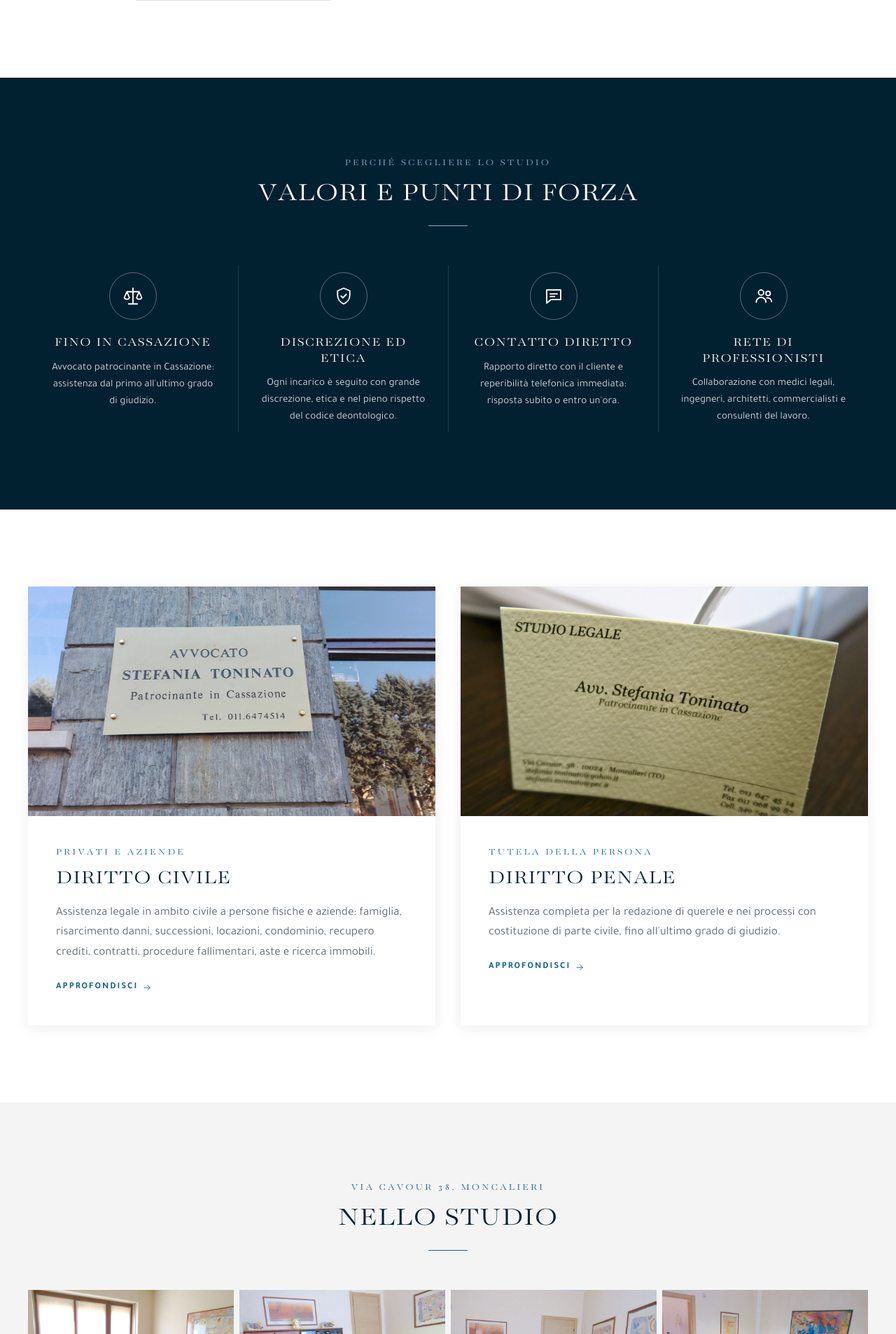
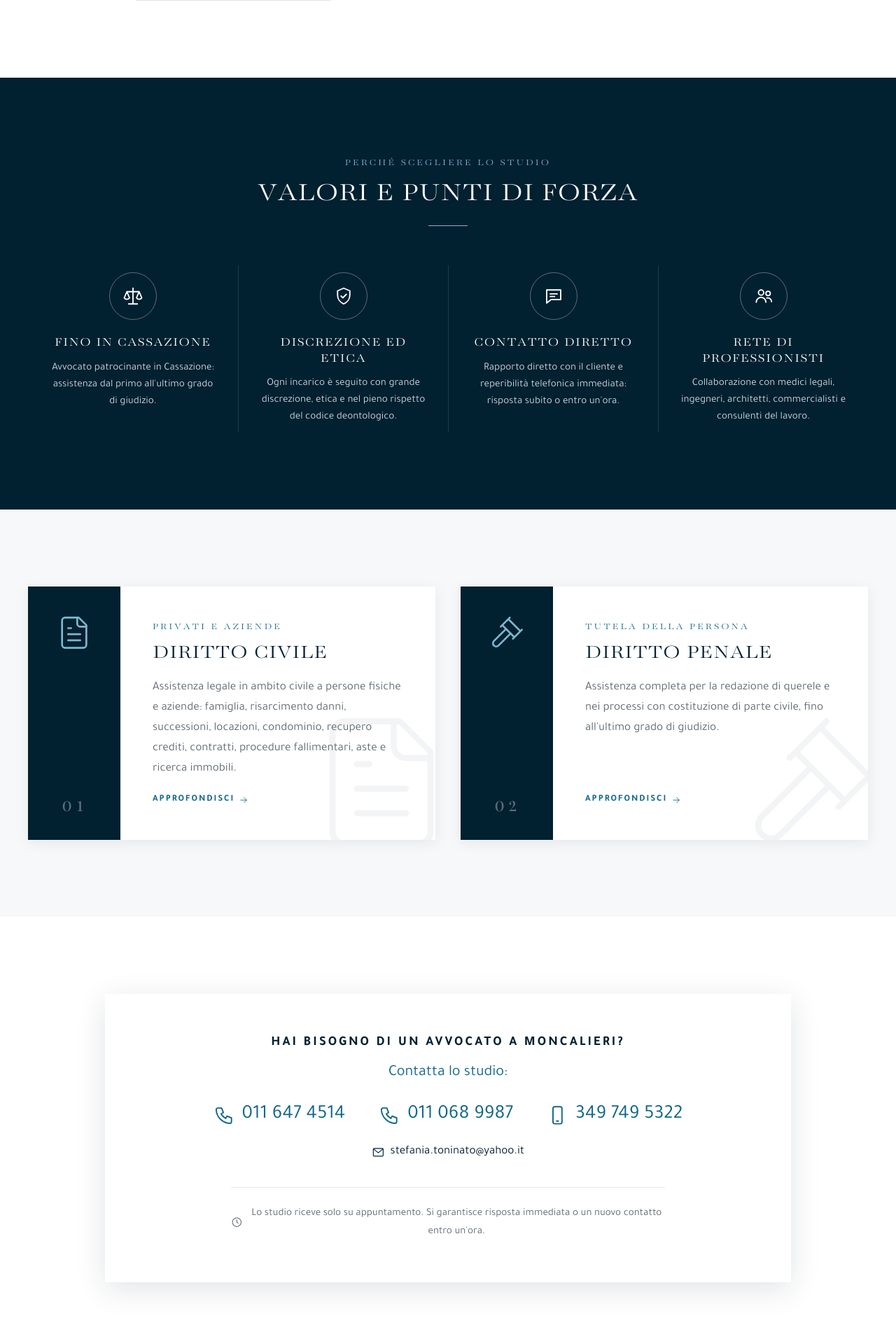
Before and after one commit to PictaManent/Toninato, a WordPress theme: template theme/page-templates/template-home.php in a window 1280 px wide. Shown: the part 2294-4200 px from the top of the page at 70% size. Run offline with PHP 8.4 and a stand-in for WordPress, Linux system fonts and the light colour scheme; the site name, menu and one post (Sample post) are stand-ins, and other content is empty.

Commit message:
fix home

```diff
--- a/theme/assets/css/main.css
+++ b/theme/assets/css/main.css
@@ -42,6 +42,7 @@
 	--c-muted: #5f6b75;
 	--c-line: #e3e7ea;
 	--c-light: #f4f4f4;
+	--c-lightest: #f7f8f9;
 	--c-white: #ffffff;
 
 	--f-display: "Bacasime Antique", Georgia, "Times New Roman", serif;
@@ -490,27 +491,47 @@ figure { margin: 0; }
 
 .value p { margin: 0; font-size: 15px; line-height: 1.6; }
 
-/* Diritto civile / penale ------------------------------------------------ */
+/* Diritto civile / penale: icon box ------------------------------------- */
+.areas { background: var(--c-lightest); }
+
 .areas__grid { display: grid; grid-template-columns: repeat(2, minmax(0, 1fr)); gap: 36px; }
 
-.area { display: flex; flex-direction: column; background: var(--c-white); box-shadow: var(--shadow-sm); }
+.area {
+	position: relative;
+	display: grid;
+	grid-template-columns: 132px minmax(0, 1fr);
+	overflow: hidden;
+	background: var(--c-white);
+	box-shadow: var(--shadow-sm);
+	transition: box-shadow .3s var(--ease), transform .3s var(--ease);
+}
+.area:hover { box-shadow: var(--shadow); transform: translateY(-4px); }
 
-.area__media { aspect-ratio: 16 / 9; overflow: hidden; }
-.area__media img { width: 100%; height: 100%; object-fit: cover; }
+/* Colonna blu con icona e numero */
+.area__side {
+	display: flex;
+	flex-direction: column;
+	align-items: center;
+	justify-content: space-between;
+	gap: 24px;
+	padding: 40px 0 32px;
+	background: var(--c-navy);
+	color: #7fb6cc;
+	transition: background-color .3s var(--ease);
+}
+.area:hover .area__side { background: var(--c-accent); color: var(--c-white); }
+.area__icon .icon { width: 52px; height: 52px; stroke-width: 1.25; }
+.area__num { font-family: var(--f-display); font-size: 34px; line-height: 1; letter-spacing: 2px; color: rgba(255, 255, 255, 0.35); }
 
-.area__body { padding: clamp(26px, 3.5vw, 40px); }
+/* Icona grande in filigrana */
+.area__mark { position: absolute; right: -28px; bottom: -36px; color: var(--c-navy); opacity: .045; pointer-events: none; }
+.area__mark .icon { width: 210px; height: 210px; stroke-width: 1; }
+
+.area__body { position: relative; display: flex; flex-direction: column; align-items: flex-start; padding: clamp(30px, 4vw, 46px); }
 .area__body p:not(.overline) { color: var(--c-muted); }
+.area__body .link-more { margin-top: auto; }
 
 .area__title { font-family: var(--f-display); font-weight: 400; font-size: 30px; letter-spacing: 1px; text-transform: uppercase; }
-
-/* Galleria --------------------------------------------------------------- */
-.gallery { background: var(--c-light); }
-
-.gallery__grid { display: grid; grid-template-columns: repeat(4, minmax(0, 1fr)); gap: 8px; }
-
-.gallery__item { aspect-ratio: 4 / 3; overflow: hidden; }
-.gallery__item img { width: 100%; height: 100%; object-fit: cover; transition: transform .6s var(--ease); }
-.gallery__item:hover img { transform: scale(1.04); }
 
 /* Recensioni ------------------------------------------------------------- */
 .reviews__widget { max-width: 1200px; margin-inline: auto; }
@@ -712,6 +733,9 @@ figure { margin: 0; }
 }
 
 @media (max-width: 1180px) {
+	.area { grid-template-columns: 96px minmax(0, 1fr); }
+	.area__icon .icon { width: 42px; height: 42px; }
+	.area__num { font-size: 28px; }
 	.services__grid { --cols: 2; }
 	.values__grid { grid-template-columns: repeat(2, minmax(0, 1fr)); row-gap: 44px; }
 	.value + .value { border-left: 0; }
@@ -751,13 +775,16 @@ figure { margin: 0; }
 	.intro__media { order: -1; min-height: 0; aspect-ratio: 16 / 9; }
 
 	.areas__grid { grid-template-columns: 1fr; }
-	.gallery__grid { grid-template-columns: repeat(2, minmax(0, 1fr)); }
 
 	.page-layout { grid-template-columns: 1fr; }
 	.page-aside { position: static; }
 }
 
 @media (max-width: 640px) {
+	.area { grid-template-columns: 1fr; }
+	.area__side { flex-direction: row; padding: 22px 28px; }
+	.area__icon .icon { width: 44px; height: 44px; }
+	.area__num { font-size: 28px; }
 	body { font-size: 16px; }
 
 	.topbar { font-size: 13px; }
--- a/theme/inc/fields.php
+++ b/theme/inc/fields.php
@@ -107,7 +107,7 @@ function toninato_link_attrs( $link ) {
 function toninato_home_defaults() {
 	$info = toninato_info();
 	return array(
-		'hero_image'        => 'studio-ufficio.jpg',
+		'hero_image'        => 'hero-studio.jpg',
 		'hero_title'        => $info['title'],
 		'hero_name'         => $info['name'],
 		'hero_lines'        => $info['qualifica'] . "\nConsulenza e assistenza in diritto civile e penale",
@@ -128,29 +128,19 @@ function toninato_home_defaults() {
 		),
 		'areas'             => array(
 			array(
-				'image'    => 'targa-studio.jpg',
-				'alt'      => 'Targa dello studio dell\'Avvocato Stefania Toninato',
+				'icon'     => 'document',
 				'overline' => 'Privati e aziende',
 				'title'    => 'Diritto civile',
 				'text'     => 'Assistenza legale in ambito civile a persone fisiche e aziende: famiglia, risarcimento danni, successioni, locazioni, condominio, recupero crediti, contratti, procedure fallimentari, aste e ricerca immobili.',
 				'link'     => array( 'url' => toninato_page_url( 'diritto-civile' ), 'title' => 'Approfondisci', 'target' => '' ),
 			),
 			array(
-				'image'    => 'biglietto-studio.jpg',
-				'alt'      => 'Biglietto da visita dello Studio Legale Toninato',
+				'icon'     => 'gavel',
 				'overline' => 'Tutela della persona',
 				'title'    => 'Diritto penale',
 				'text'     => 'Assistenza completa per la redazione di querele e nei processi con costituzione di parte civile, fino all\'ultimo grado di giudizio.',
 				'link'     => array( 'url' => toninato_page_url( 'diritto-penale' ), 'title' => 'Approfondisci', 'target' => '' ),
 			),
-		),
-		'gallery_overline'  => 'Via Cavour 38, Moncalieri',
-		'gallery_title'     => 'Nello studio',
-		'gallery'           => array(
-			'studio-ufficio.jpg'       => 'Ufficio dell\'Avvocato Toninato',
-			'studio-ingresso.jpg'      => 'Sala d\'attesa dello studio',
-			'studio-scrivania.jpg'     => 'Scrivania dello studio legale',
-			'studio-sala-riunioni.jpg' => 'Sala riunioni dello studio',
 		),
 		'reviews_overline'  => 'Recensioni Google',
 		'reviews_title'     => 'Dicono dello studio',
--- a/theme/inc/template-tags.php
+++ b/theme/inc/template-tags.php
@@ -59,6 +59,9 @@ function toninato_icon( $name ) {
 		'users'    => '<circle cx="9" cy="8" r="3"/><path d="M3.5 19a5.5 5.5 0 0 1 11 0"/><circle cx="17" cy="9" r="2.5"/><path d="M15.5 14.2A4.5 4.5 0 0 1 21 18.5"/>',
 		'arrow'    => '<path d="M5 12h14M13 6l6 6-6 6"/>',
 		'clock'    => '<circle cx="12" cy="12" r="9"/><path d="M12 7v5l3 2"/>',
+		// document e gavel: tracciati da Lucide (lucide.dev, licenza ISC).
+		'document' => '<path d="M15 2H6a2 2 0 0 0-2 2v16a2 2 0 0 0 2 2h12a2 2 0 0 0 2-2V7Z"/><path d="M14 2v4a2 2 0 0 0 2 2h4"/><path d="M10 9H8M16 13H8M16 17H8"/>',
+		'gavel'    => '<path d="m14.5 12.5-8 8a2.12 2.12 0 1 1-3-3l8-8"/><path d="m16 16 6-6M8 8l6-6M9 7l8 8M21 11l-8-8"/>',
 		'menu'     => '<path d="M4 7h16M4 12h16M4 17h16"/>',
 		'close'    => '<path d="M6 6l12 12M18 6 6 18"/>',
 	);
--- a/theme/page-templates/template-home.php
+++ b/theme/page-templates/template-home.php
@@ -105,16 +105,15 @@ $d = toninato_home_defaults();
 			<?php foreach ( toninato_field( 'areas', $d['areas'] ) as $i => $area ) : ?>
 				<?php
 				$fallback = $d['areas'][ $i ] ?? $d['areas'][0];
-				$is_file  = ! is_numeric( $area['image'] );
+				$icon     = ! empty( $area['icon'] ) ? $area['icon'] : $fallback['icon'];
 				$link     = toninato_link( $area['link'] ?? null, array( 'url' => '', 'title' => '', 'target' => '' ) );
 				?>
 				<article class="area">
-					<div class="area__media">
-						<?php
-						// phpcs:ignore WordPress.Security.EscapeOutput
-						echo toninato_image_tag( $is_file ? 0 : $area['image'], $is_file && $area['image'] ? $area['image'] : $fallback['image'], $area['alt'] ?? $area['title'], array( 'width' => 1600, 'height' => 1000 ) );
-						?>
+					<div class="area__side">
+						<span class="area__icon"><?php echo toninato_icon( $icon ); // phpcs:ignore WordPress.Security.EscapeOutput ?></span>
+						<span class="area__num" aria-hidden="true"><?php echo esc_html( sprintf( '%02d', $i + 1 ) ); ?></span>
 					</div>
+					<span class="area__mark" aria-hidden="true"><?php echo toninato_icon( $icon ); // phpcs:ignore WordPress.Security.EscapeOutput ?></span>
 					<div class="area__body">
 						<?php if ( $area['overline'] ) : ?>
 							<p class="overline"><?php echo esc_html( $area['overline'] ); ?></p>
@@ -134,30 +133,6 @@ $d = toninato_home_defaults();
 		</div>
 	</section>
 
-	<!-- Galleria -->
-	<section class="section gallery">
-		<div class="container">
-			<header class="section-head">
-				<p class="overline"><?php echo esc_html( toninato_field( 'gallery_overline', $d['gallery_overline'] ) ); ?></p>
-				<h2 class="section-title"><?php echo esc_html( toninato_field( 'gallery_title', $d['gallery_title'] ) ); ?></h2>
-			</header>
-			<div class="gallery__grid">
-				<?php $photos = toninato_field( 'gallery' ); ?>
-				<?php if ( $photos ) : ?>
-					<?php foreach ( $photos as $photo_id ) : ?>
-						<figure class="gallery__item"><?php echo wp_get_attachment_image( $photo_id, 'large', false, array( 'loading' => 'lazy' ) ); ?></figure>
-					<?php endforeach; ?>
-				<?php else : ?>
-					<?php foreach ( $d['gallery'] as $file => $alt ) : ?>
-						<figure class="gallery__item">
-							<img src="<?php echo esc_url( toninato_img( $file ) ); ?>" alt="<?php echo esc_attr( $alt ); ?>" width="1920" height="1280" loading="lazy">
-						</figure>
-					<?php endforeach; ?>
-				<?php endif; ?>
-			</div>
-		</div>
-	</section>
-
 	<?php
 	get_template_part( 'template-parts/reviews', null, array(
 		'overline' => toninato_field( 'reviews_overline', $d['reviews_overline'] ),
--- a/theme/style.css
+++ b/theme/style.css
@@ -3,7 +3,7 @@ Theme Name: Toninato
 Theme URI: https://www.avvocatostefaniatoninato.it/
 Author: R.M.Web
 Description: Tema WordPress su misura per lo Studio Legale dell'Avvocato Stefania Toninato.
-Version: 0.6.0
+Version: 0.6.1
 Requires at least: 6.4
 Requires PHP: 8.1
 Text Domain: toninato
```
Also changed, not shown: CLAUDE.md (+1 -1 lines), ISTRUZIONI.md (+1 -1 lines), theme/acf-json/group_tn_home.json (+30 -103 lines), tools/seed-content.php (+2 -8 lines), theme/assets/images/hero-studio.jpg (added).
